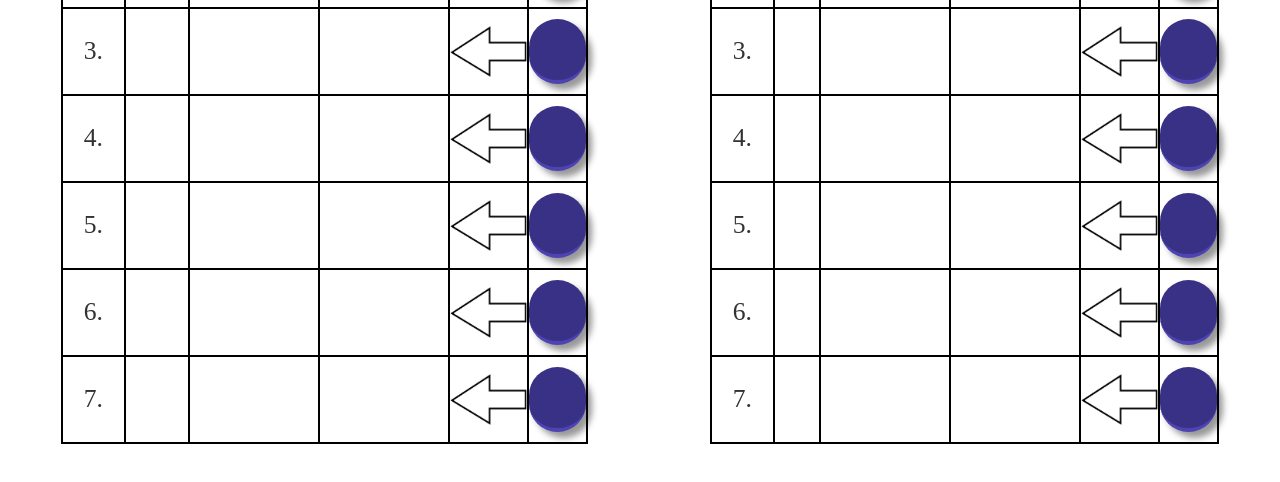
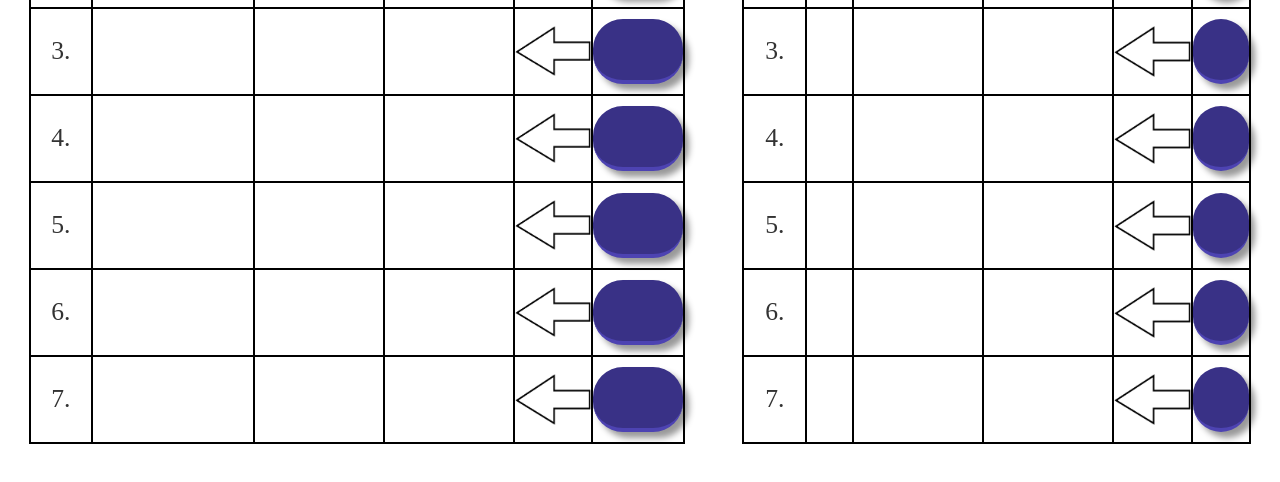
Before and after one commit to vibhutii05/election, a plain HTML site: page index.html in a window 1280 px wide. Shown: the part 993-1475 px from the top of the page. Drawn offline with nearby package versions, Linux system fonts and the light colour scheme; a web font is replaced by a local one.

Commit message:
Add files via upload

```diff
--- a/index.html
+++ b/index.html
@@ -161,7 +161,7 @@
                 </div><br>
             </div>
                 <div style="display: flex; justify-content: center; flex-wrap: nowrap;">
-    <table style="margin:0 auto; width:20%; text-align:center; border-collapse: collapse; font-family: kokila; font-size:2vw">
+    <table style="margin:0 auto; text-align:center; border-collapse: collapse; font-family: kokila; font-size:2vw">
         <tbody><tr>
             <td style="border:2px solid #000000; padding:7px; ">
                 अ.क्र
```
